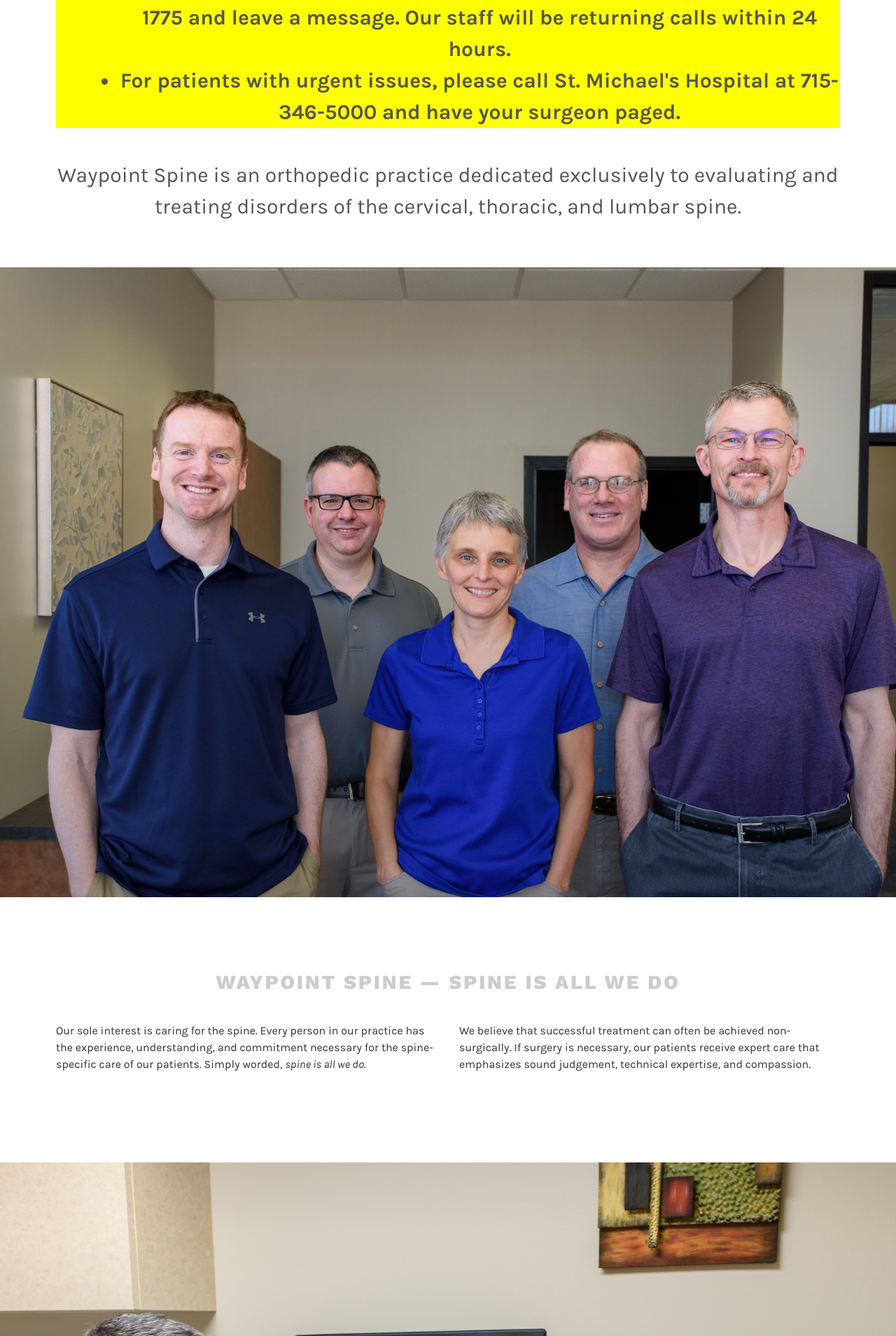
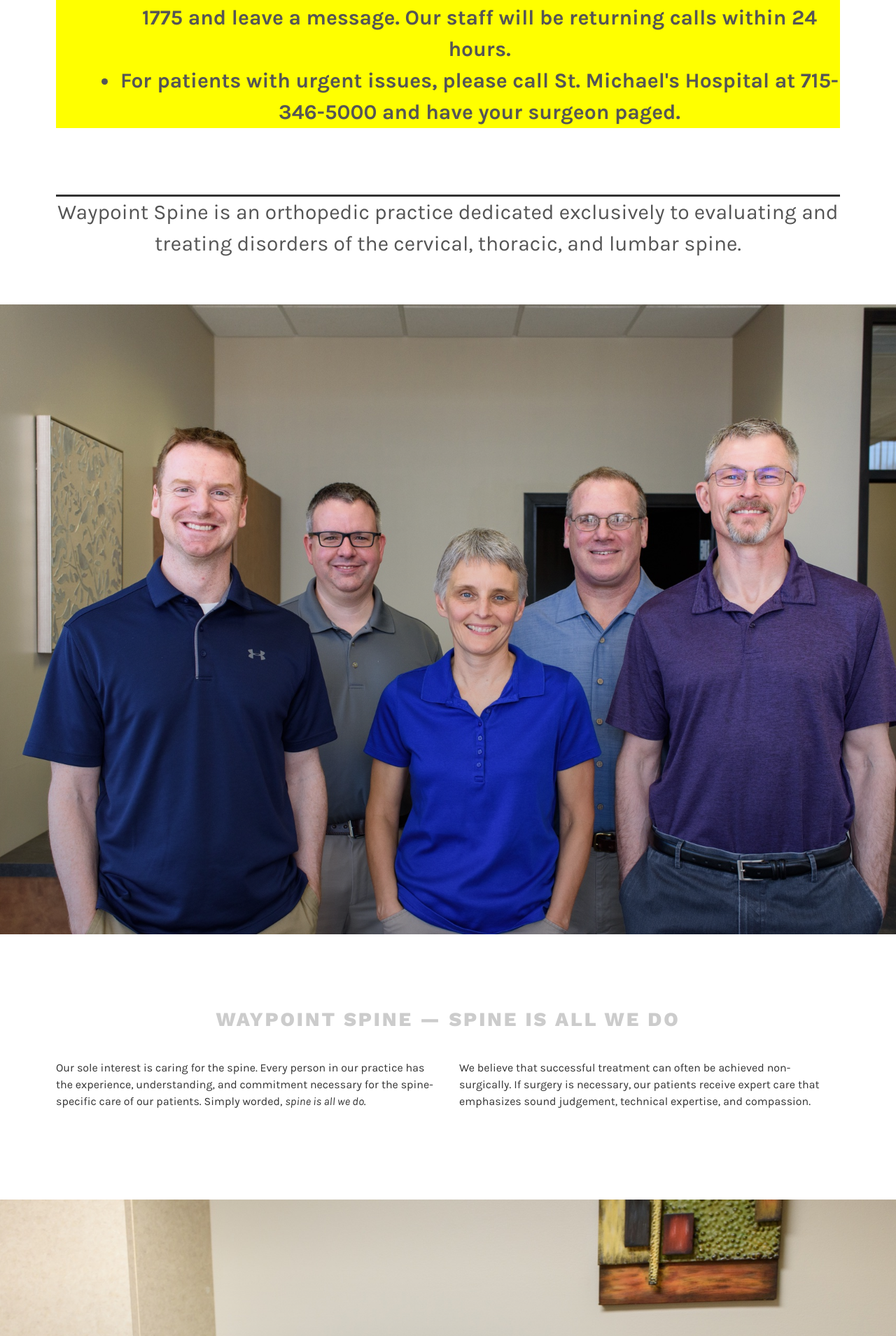
Before and after one commit to lfairchild/waypoint-spine, a Jekyll site: the page built from index.html, in a window 1280 px wide. Shown: the part 1177-3086 px from the top of the page at 70% size. Built offline with Jekyll 4.4.1, drawn with Linux system fonts in a browser that asks for light colours.

Commit message:
Update index.html

```diff
--- a/index.html
+++ b/index.html
@@ -15,8 +15,8 @@ description: Waypoint Spine is an orthopedic practice dedicated to evaluating an
 			  <li><strong>For patients with urgent issues, please call St. Michael's Hospital at 715-346-5000 and have your surgeon paged.</strong></li>
 		  </ul>
 		  </div>
-		  </br style="border="3px bottom grey;">
-      <p>Waypoint Spine is an orthopedic practice dedicated exclusively to evaluating and treating disorders of the cervical, thoracic, and lumbar spine.</p>
+		  </br>
+      <p style="margin-top: 50px; border-top: 3px solid #333;">Waypoint Spine is an orthopedic practice dedicated exclusively to evaluating and treating disorders of the cervical, thoracic, and lumbar spine.</p>
 	  </div>
 	</article><!-- #post-## -->
 </div>
```
